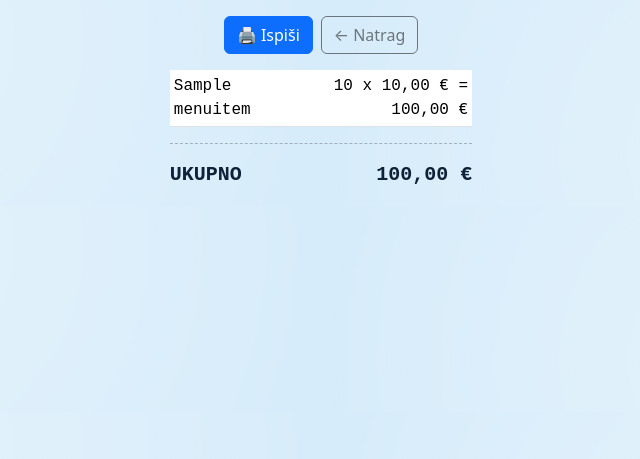
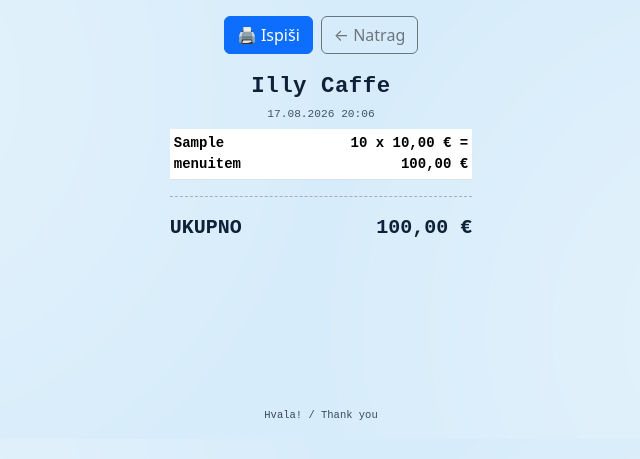
Before and after one commit to MuhamedAdemi/mik-silba, a Django app: page /stolovi/1/print/predracun/ in a window 1280 px wide. Shown: the top 459 px of the page, without its empty margins (319-959 px from the left). Run offline with Django 5.2, Linux system fonts and the light colour scheme; a user stored in the database is signed in; tables that the repository leaves empty hold one stand-in row (values such as "Sample post"); some libraries are stand-ins or nearby versions.

Commit message:
Bukuro dizajnin e fatures: header 'Illy Caffe', ore printimi, barkod, faleminderit
- Shkronja me te medha (14px) dhe me bold ne teresi te fatures.
- Header i ri: "Illy Caffe" bold/i madh + data-ora e printimit poshte tij.
- Footer i ri: barkod (referues, MIK<id>) + "Hvala! / Thank you" me
  shkronja te vogla.

Co-Authored-By: Claude Sonnet 5 <noreply@anthropic.com>

```diff
--- a/static/css/pos.css
+++ b/static/css/pos.css
@@ -230,7 +230,7 @@ body {
     .receipt {
         width: 80mm;
         font-family: "Courier New", monospace;
-        font-size: 12px;
+        font-size: 14px;
     }
 }
 
@@ -238,8 +238,40 @@ body {
     max-width: 80mm;
     margin: 0 auto;
     font-family: "Courier New", monospace;
+    font-size: 14px;
+    font-weight: 600;
 }
 
 .receipt hr {
     border-top: 1px dashed #000;
 }
+
+.receipt-header {
+    text-align: center;
+    margin-bottom: .4rem;
+}
+
+.receipt-header .brand {
+    font-weight: 800;
+    font-size: 1.6em;
+    letter-spacing: .5px;
+}
+
+.receipt-header .timestamp {
+    font-size: .8em;
+    font-weight: 400;
+    opacity: .75;
+    margin-top: .15rem;
+}
+
+.receipt-footer {
+    text-align: center;
+    margin-top: .6rem;
+}
+
+.receipt-footer .thanks {
+    font-size: .75em;
+    font-weight: 400;
+    opacity: .8;
+    margin-top: .3rem;
+}
--- /dev/null
+++ b/templates/orders/_receipt_footer.html
@@ -0,0 +1,15 @@
+<div class="receipt-footer">
+    <svg id="receipt-barcode-{{ order.id }}"></svg>
+    <div class="thanks">Hvala! / Thank you</div>
+</div>
+<script src="https://cdn.jsdelivr.net/npm/jsbarcode@3.11.6/dist/JsBarcode.all.min.js"></script>
+<script>
+JsBarcode("#receipt-barcode-{{ order.id }}", "MIK{{ order.id }}", {
+    format: "CODE128",
+    width: 1.4,
+    height: 36,
+    displayValue: true,
+    fontSize: 11,
+    margin: 0,
+});
+</script>
--- /dev/null
+++ b/templates/orders/_receipt_header.html
@@ -0,0 +1,4 @@
+<div class="receipt-header">
+    <div class="brand">Illy Caffe</div>
+    <div class="timestamp">{% now "d.m.Y H:i" %}</div>
+</div>
--- a/templates/orders/print_predracun.html
+++ b/templates/orders/print_predracun.html
@@ -10,6 +10,7 @@
 </div>
 
 <div class="receipt">
+    {% include "orders/_receipt_header.html" %}
     <table class="table table-sm">
         <tbody>
         {% for item in order.items.all %}
@@ -31,5 +32,6 @@
         <span>{% t "total_caps" %}</span>
         <span>{{ order.total|eur }}</span>
     </div>
+    {% include "orders/_receipt_footer.html" %}
 </div>
 {% endblock %}
--- a/templates/orders/print_racun.html
+++ b/templates/orders/print_racun.html
@@ -10,6 +10,7 @@
 </div>
 
 <div class="receipt">
+    {% include "orders/_receipt_header.html" %}
     <table class="table table-sm">
         <tbody>
         {% for item in order.items.all %}
@@ -31,5 +32,6 @@
         <span>{% t "total_caps" %}</span>
         <span>{{ order.total|eur }}</span>
     </div>
+    {% include "orders/_receipt_footer.html" %}
 </div>
 {% endblock %}
```
